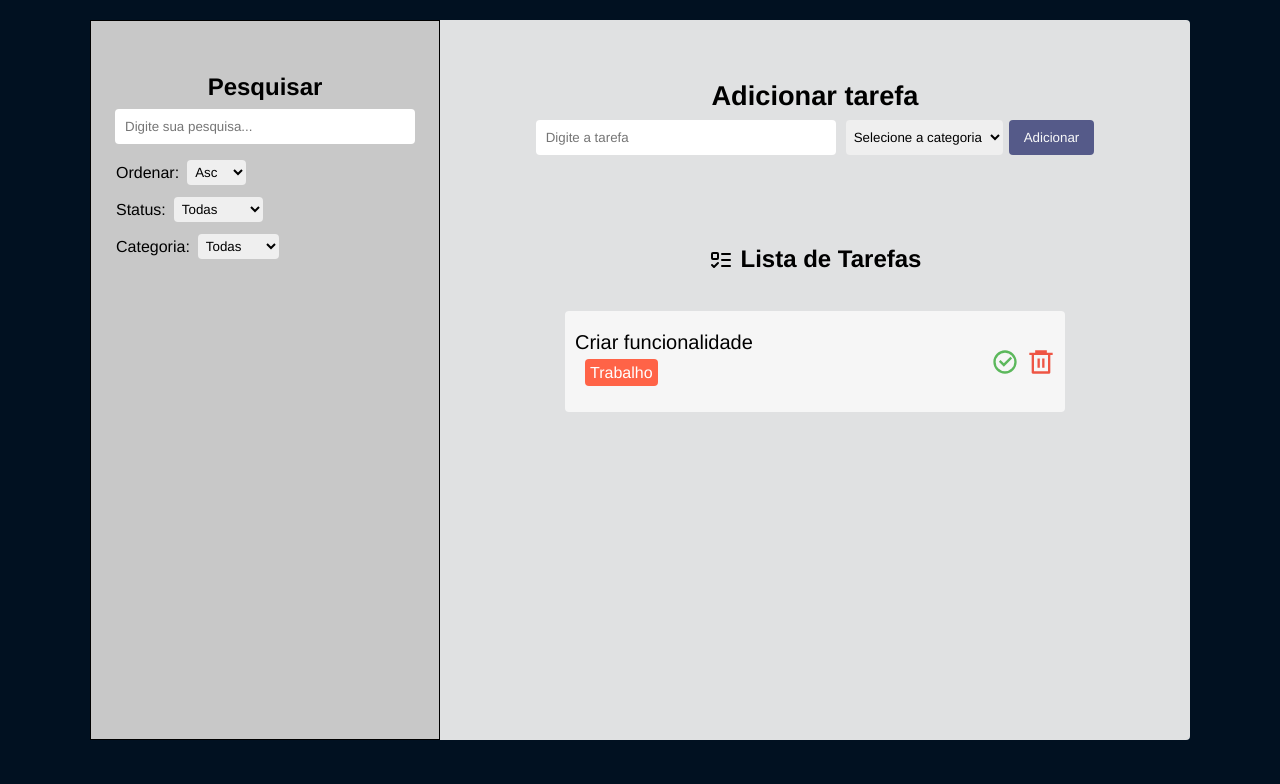
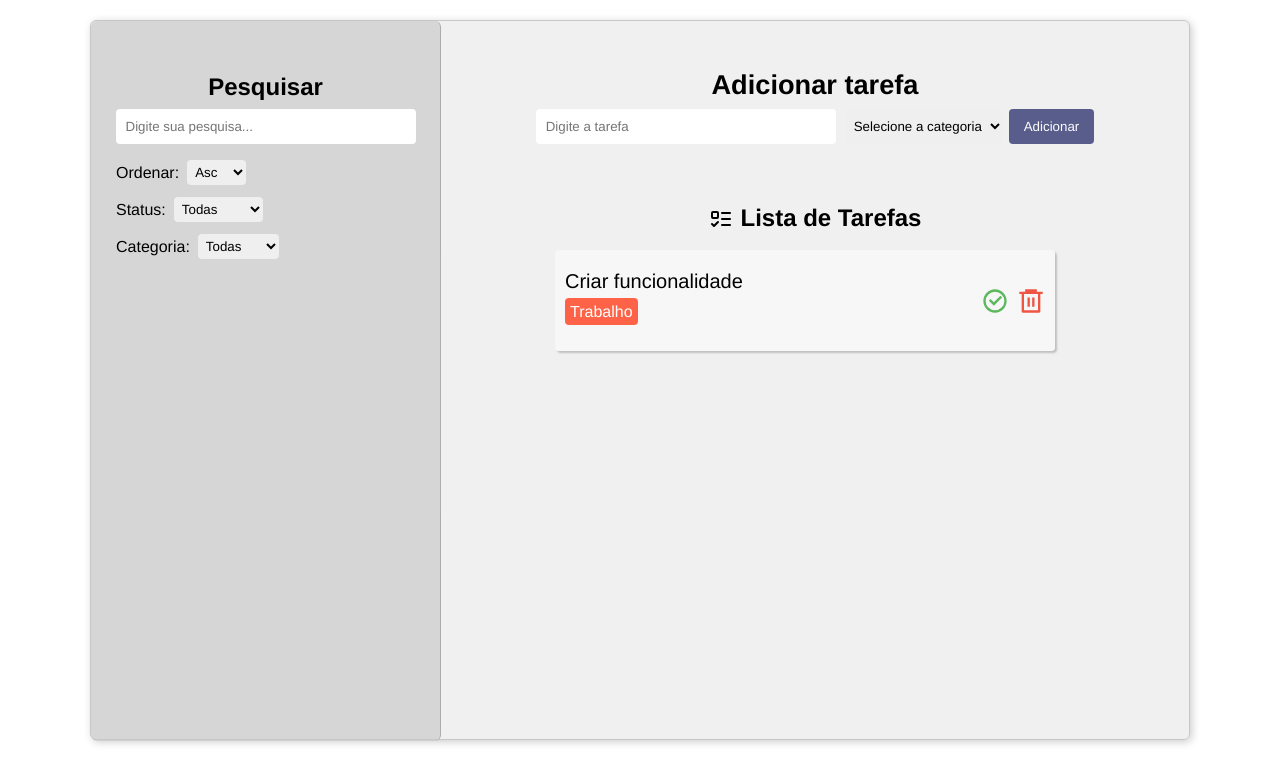
Before and after one commit to Brunoo-Lima/todo-list, a React (Vite) app: page / in a window 1280 px wide. Shown: the top 784 px of the page. Built offline with nearby package versions, Linux system fonts and the light colour scheme.

Commit message:
style: slide cards

```diff
--- a/src/App.jsx
+++ b/src/App.jsx
@@ -1,12 +1,10 @@
 import TodoList from './components/todolist/TodoList';
-
-import { Aplication } from './styles/App';
 
 const App = () => {
   return (
-    <Aplication>
+    <>
       <TodoList />
-    </Aplication>
+    </>
   );
 };
 
--- a/src/components/todolist/TodoList.jsx
+++ b/src/components/todolist/TodoList.jsx
@@ -9,7 +9,7 @@ import {
   IconTitle,
   TextNotTask,
   Title,
-  ContentTask,
+  ContainerTasks,
   Tasks,
 } from './styles/TodoListStyle';
 import { UserContext } from '../../UserContext';
@@ -24,7 +24,6 @@ const TodoList = () => {
       <Content>
         <TaskForm />
 
-        <ContentTask>
         <IconTitle>
           <Icon>
             <LuListTodo />
@@ -32,18 +31,17 @@ const TodoList = () => {
           <Title>Lista de Tarefas</Title>
         </IconTitle>
 
-          <Tasks>
+        <ContainerTasks>
           {sortedTasks.length <= 0 ? (
             <TextNotTask>Não há tarefas.</TextNotTask>
           ) : (
-              <>
+            <Tasks>
               {sortedTasks.map((task) => (
                 <Task key={task.id} task={task} />
               ))}
-              </>
+            </Tasks>
           )}
-          </Tasks>
-        </ContentTask>
+        </ContainerTasks>
       </Content>
     </Container>
   );
--- a/src/components/todolist/styles/SidebarStyle.jsx
+++ b/src/components/todolist/styles/SidebarStyle.jsx
@@ -1,8 +1,9 @@
 import styled from 'styled-components';
 
 export const Container = styled.div`
-  background-color: #c8c8c8;
-  border: 1px solid #000;
+  background-color: #c7c7c7a4;
+  border-right: 1px solid #00000032;
+  border-radius: 6px;
   padding: 32px 12px;
   height: 90vh;
 `;
--- a/src/components/todolist/styles/TaskStyle.jsx
+++ b/src/components/todolist/styles/TaskStyle.jsx
@@ -9,6 +9,7 @@ export const Tasks = styled.div`
   margin: 10px 0;
   border-radius: 4px;
   width: 500px;
+  box-shadow: 2px 2px 2px rgba(0, 0, 0, 0.2);
 
   @media (max-width: 536px) {
     flex-direction: column;
@@ -39,7 +40,6 @@ export const Category = styled.span`
   background-color: ${(props) => props.backgroundColor || '#ccc'};
   color: #fff;
   padding: 5px;
-  margin-left: 10px;
   border-radius: 4px;
 
   @media (max-width: 536px) {
--- a/src/components/todolist/styles/TodoListStyle.jsx
+++ b/src/components/todolist/styles/TodoListStyle.jsx
@@ -4,6 +4,13 @@ export const Container = styled.div`
   display: grid;
   grid-template-columns: 350px 1fr;
   height: 90vh;
+
+  max-width: 1100px;
+  margin: 0 auto;
+  background-color: #efefefef;
+  border-radius: 6px;
+  border: 1px solid #c7c7c7;
+  box-shadow: 2px 2px 8px rgba(0, 0, 0, 0.2);
 `;
 
 export const Content = styled.div`
@@ -11,19 +18,16 @@ export const Content = styled.div`
   align-items: center;
   flex-direction: column;
   margin: 0 auto;
-  padding: 60px 20px;
-`;
-
-export const ContentTask = styled.div`
-  margin-top: 60px;
-  margin-bottom: 40px;
+  padding: 48px 20px;
+  height: 100%;
+  overflow-y: hidden;
 `;
 
 export const IconTitle = styled.div`
   display: flex;
   justify-content: center;
   align-items: center;
-  margin: 30px 0;
+  margin-top: 60px;
 `;
 
 export const Icon = styled.div`
@@ -35,8 +39,15 @@ export const Title = styled.h1`
   margin-left: 8px;
 `;
 
+export const ContainerTasks = styled.div`
+  overflow: hidden;
+  flex: 1;
+  width: 520px;
+`;
+
 export const Tasks = styled.div`
-  /* position: absolute; */
+  overflow-y: auto;
+  height: 100%;
 `;
 
 export const TextNotTask = styled.p`
--- a/src/styles/App.jsx
+++ /dev/null
@@ -1,8 +0,0 @@
-import styled from 'styled-components';
-
-export const Aplication = styled.div`
-  max-width: 1100px;
-  margin: 0 auto;
-  background-color: #efefefef;
-  border-radius: 4px;
-`;
--- a/src/styles/GlobalStyle.jsx
+++ b/src/styles/GlobalStyle.jsx
@@ -18,12 +18,20 @@ export const GlobalStyle = createGlobalStyle`
 
   body {
     padding: 20px 0;
-    background-color: #011121;
+    background-color: #ffffff;
   }
 
   h1 {
     margin-bottom: 8px;
   }
+
+  ::-webkit-scrollbar {
+    width: 10px;
+  }
+
+  ::-webkit-scrollbar-track {
+  background: transparent;
+}
 `;
 
 export default GlobalStyle;
```
Lines whose indentation alone changed are shown as unchanged.
